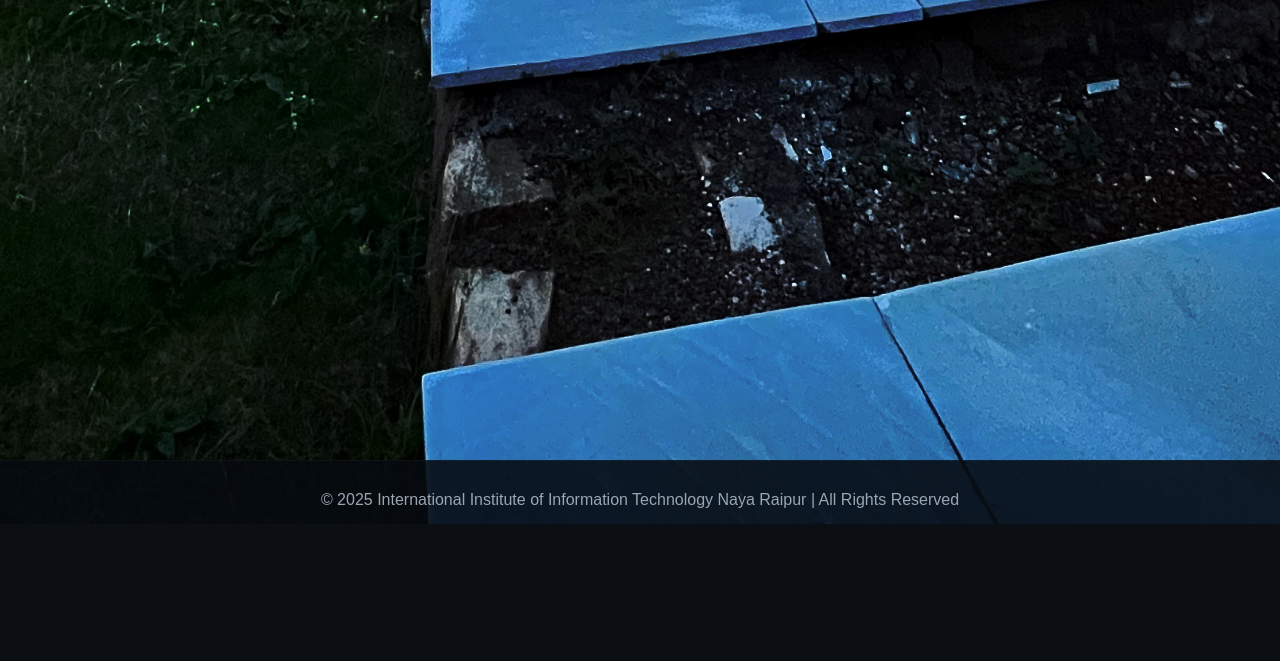
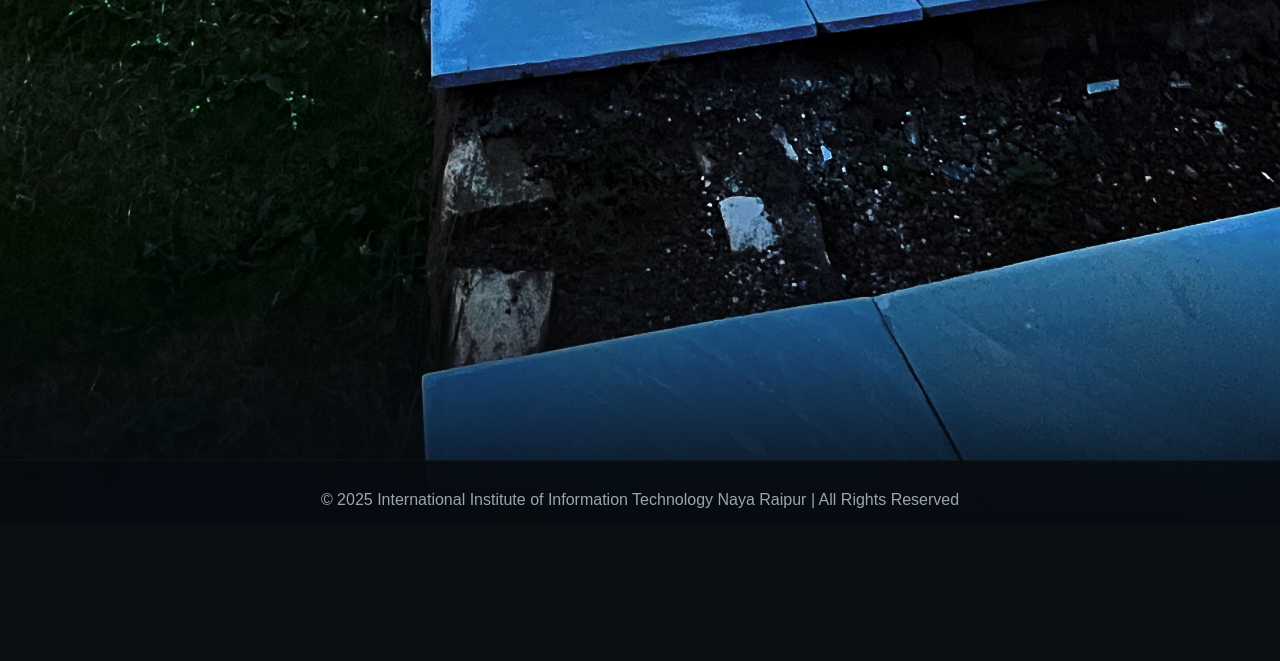
Before and after one commit to Mreenal-Dh/CLUB_DEMON, a Flask app: page /home in a window 1280 px wide. Shown: the part 1882-2543 px from the top of the page. Run offline with Flask 3, Linux system fonts and the light colour scheme.

Commit message:
Update style.css

```diff
--- a/static/style.css
+++ b/static/style.css
@@ -3310,3 +3310,161 @@ h1::after {
         margin-bottom: 20px;
     }
 }
+/* ===== BACKGROUND IMAGE FIXES ===== */
+
+/* Base background layer - applies to all pages */
+.bg-layer {
+    position: fixed;
+    inset: 0;
+    z-index: 0;
+    background-image:
+        linear-gradient(180deg, rgba(3,8,15,0.75), rgba(8,12,18,0.75)),
+        url("/static/images/IMG_0740.jpg");
+    background-blend-mode: overlay, normal;
+    background-size: cover;
+    background-position: center;
+    background-repeat: no-repeat;
+    background-attachment: fixed;  /* Keeps background fixed during scroll */
+    pointer-events: none;
+    will-change: background-position;
+}
+
+/* Alternative: If you want repeating pattern instead of cover */
+.bg-layer.pattern-repeat {
+    background-size: 800px auto;  /* Adjust size as needed */
+    background-repeat: repeat;
+    background-attachment: scroll;
+}
+
+/* Club detail page background - different image */
+.bg-layer.club-detail-bg {
+    background-image:
+        linear-gradient(180deg, rgba(3,8,15,0.75), rgba(8,12,18,0.75)),
+        url("/static/images/club_info_bg1.jpg");
+    background-attachment: fixed;
+}
+
+/* Ensure background covers entire viewport height */
+html, body {
+    min-height: 100vh;
+    position: relative;
+}
+
+/* Make sure main content sits above background */
+main {
+    position: relative;
+    z-index: 10;
+    min-height: calc(100vh - var(--footer-height));
+}
+
+/* ===== ADDITIONAL HORIZONTAL SIZE OPTIONS ===== */
+
+/* Extra wide - spans 3 columns */
+.event-brick.size-extra-wide {
+    grid-row: span 2;
+    grid-column: span 3;
+}
+
+/* Super wide - full width */
+.event-brick.size-super-wide {
+    grid-row: span 3;
+    grid-column: span 4;
+}
+
+/* Wide tall - 2 columns, 3 rows */
+.event-brick.size-wide-tall {
+    grid-row: span 3;
+    grid-column: span 2;
+}
+
+/* Square large - 2x2 */
+.event-brick.size-square-large {
+    grid-row: span 2;
+    grid-column: span 2;
+}
+
+/* Responsive adjustments for new sizes */
+@media (max-width: 1200px) {
+    .event-brick.size-extra-wide,
+    .event-brick.size-super-wide {
+        grid-column: span 2;
+    }
+}
+
+@media (max-width: 768px) {
+    .event-brick.size-extra-wide,
+    .event-brick.size-super-wide,
+    .event-brick.size-wide-tall,
+    .event-brick.size-square-large {
+        grid-column: span 1;
+    }
+}
+
+/* ===== LOGIN PAGE BACKGROUND FIX ===== */
+
+/* Ensure login page shows background */
+.login-wrapper {
+    position: relative;
+    z-index: 10;
+    min-height: calc(100vh - var(--footer-height));
+}
+
+/* Make sure background is visible on login */
+body:has(.login-wrapper) .bg-layer {
+    opacity: 1;
+    visibility: visible;
+}
+
+/* ===== HOME PAGE BACKGROUND FIX ===== */
+
+/* Ensure home page elements don't block background */
+.scroll-container {
+    background: transparent;
+}
+
+.scroll-section {
+    background: transparent;
+}
+
+/* Make hero section slightly transparent to show background */
+.hero {
+    background: linear-gradient(135deg, rgba(12,16,22,0.92), rgba(18,24,33,0.88));
+}
+
+/* ===== EVENTS PAGE BACKGROUND FIX ===== */
+
+/* Ensure events page has proper height */
+.events-page {
+    min-height: calc(100vh - var(--footer-height));
+    position: relative;
+    z-index: 10;
+}
+
+/* Make events grid background slightly transparent */
+.events-masonry-grid {
+    background: transparent;
+}
+
+.event-brick {
+    /* Cards remain solid but background shows through gaps */
+    position: relative;
+}
+
+/* ===== ALTERNATIVE SOLUTION: Gradient Fade at Bottom ===== */
+
+/* If you prefer gradient fade instead of repeating background */
+.bg-layer::after {
+    content: '';
+    position: absolute;
+    bottom: 0;
+    left: 0;
+    right: 0;
+    height: 300px;
+    background: linear-gradient(to bottom, transparent, rgba(8,12,18,1));
+    pointer-events: none;
+}
+
+/* Remove gradient fade if using repeat pattern */
+.bg-layer.pattern-repeat::after {
+    display: none;
+}
```
